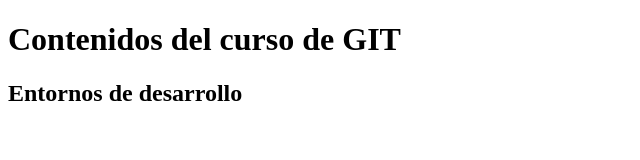
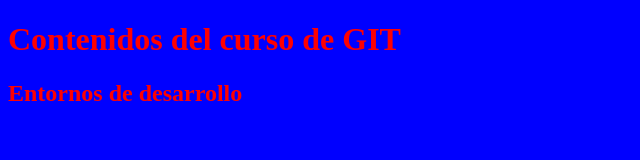
Before and after one commit to franbrq/edifp, a plain HTML site: page index.html in a window 1280 px wide. Shown: the whole page, without its empty margins (0-640 px from the left). Drawn offline with Linux system fonts and the light colour scheme.

```diff
--- /dev/null
+++ b/css/estilos.css
@@ -0,0 +1,6 @@
+/*CSS Documento*/
+body{
+    background-color: blue;
+    font-weight: bold;
+    color: red;
+}
--- a/index.html
+++ b/index.html
@@ -4,6 +4,7 @@
     <meta charset="UTF-8">
     <meta name="viewport" content="width=device-width, initial-scale=1.0">
     <title>Introduccion a Git</title>
+    <link href="css/estilos.css" rel="stylesheet" type="text/css">
 </head>
 <body>
     <h1>Contenidos del curso de GIT</h1>
```
Also changed, not shown: js/javascript.js (added).
